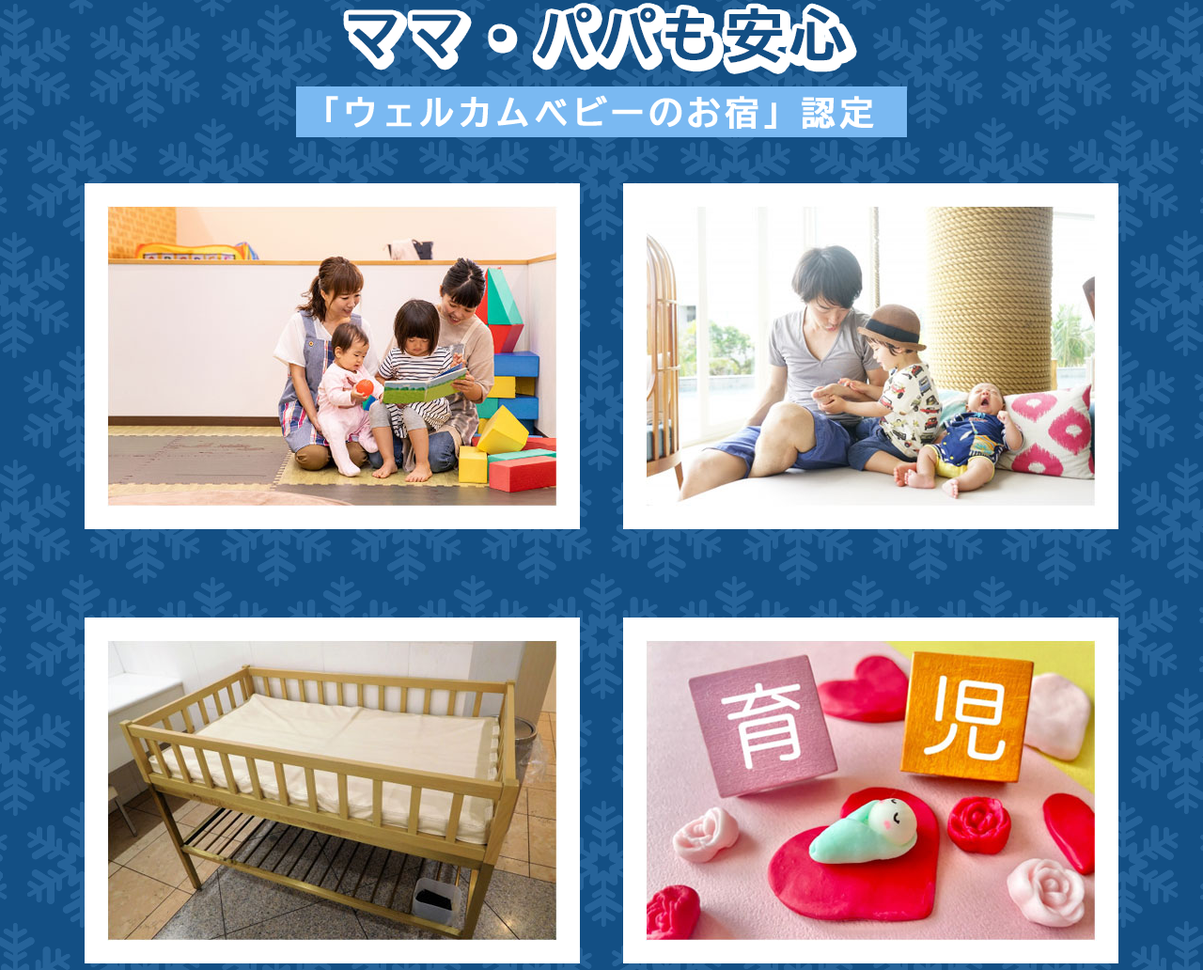
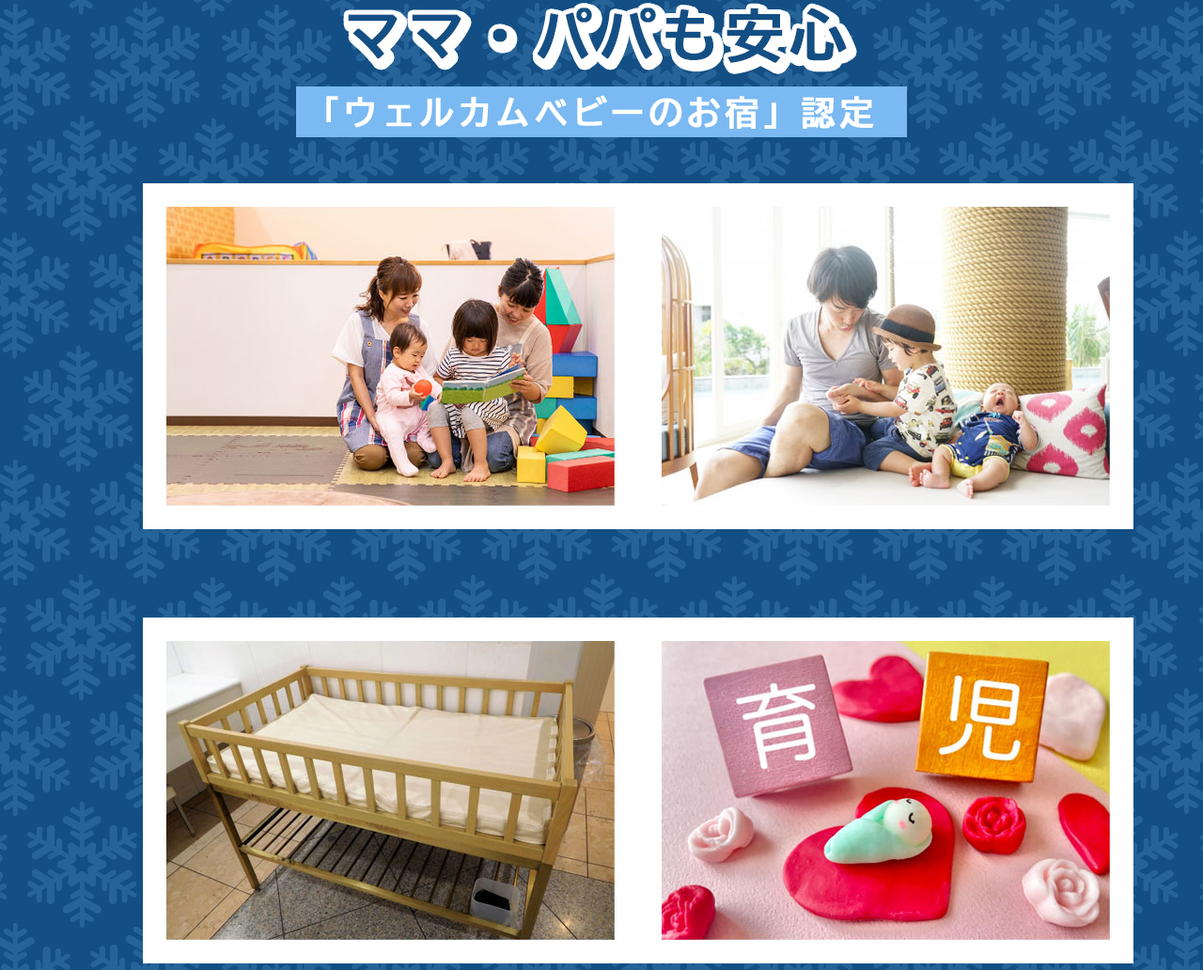
Before and after one commit to Cettauru/ozora-hotel, a plain HTML site: page index.html in a window 1280 px wide. Shown: the part 2874-3906 px from the top of the page at 94% size. Drawn offline with nearby package versions, Linux system fonts and the light colour scheme; a web font is replaced by a local one.

Commit message:
Update style.css

```diff
--- a/css/style.css
+++ b/css/style.css
@@ -144,6 +144,8 @@
 .parent-flex{
     display: flex;
     justify-content: space-evenly;
+    width: 85%;
+    margin-left: 107px;
     padding: 45px;
 }
 .child-02{
```
